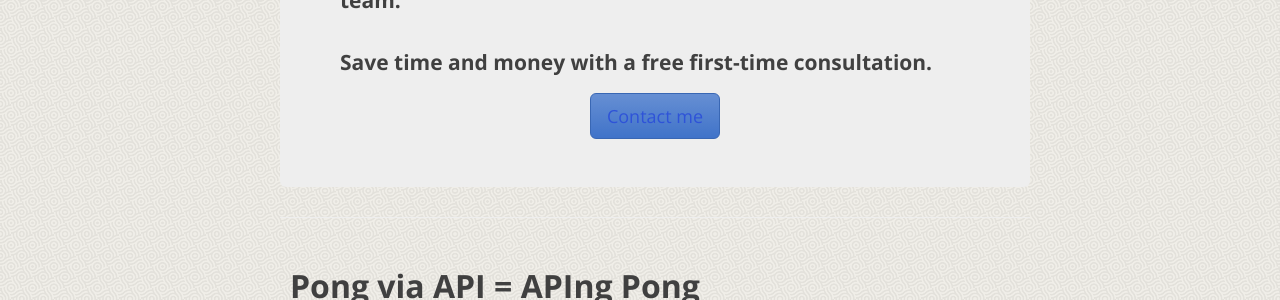
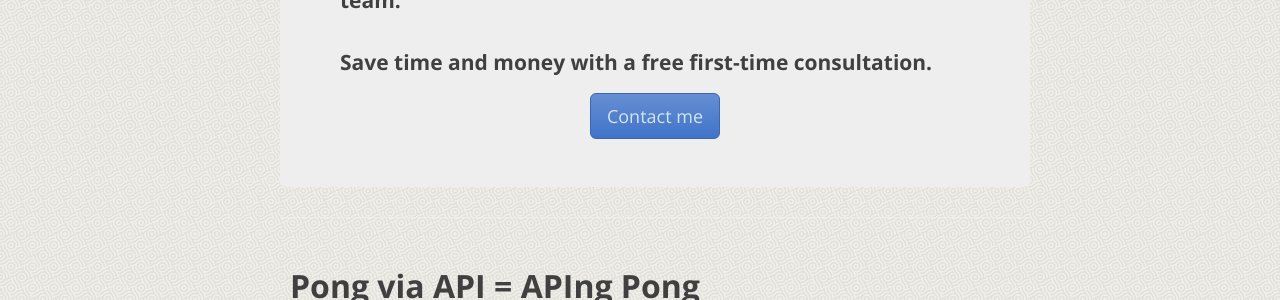
Before and after one commit to robclewley/robclewley.github.io, a Jekyll site: the page built from index.html, in a window 1280 px wide and 1400 px high, scrolled down 786 px. Shown: the part 150-450 px from the top of the window. Built offline with Jekyll 4.4.1, drawn with Linux system fonts in a browser that asks for light colours; nearby versions of some CDN libraries; the list of posts is cut into pages by our own code.

Commit message:
Button color and favicon.ico

```diff
--- a/css/main.css
+++ b/css/main.css
@@ -792,6 +792,7 @@ td.gutter {
   filter: progid:DXImageTransform.Microsoft.gradient(enabled = false);
   background-repeat: repeat-x;
   border-color: #3967b4;
+  color: #d5e6ea;
 }
 .get-started-btn:hover,
 .get-started-btn:focus {
```
Also changed, not shown: favicon.ico (added).
